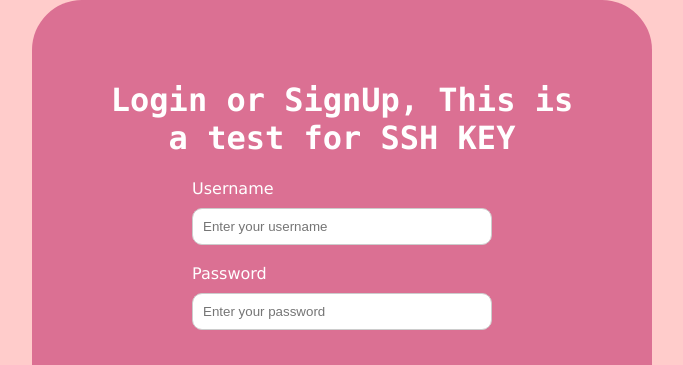
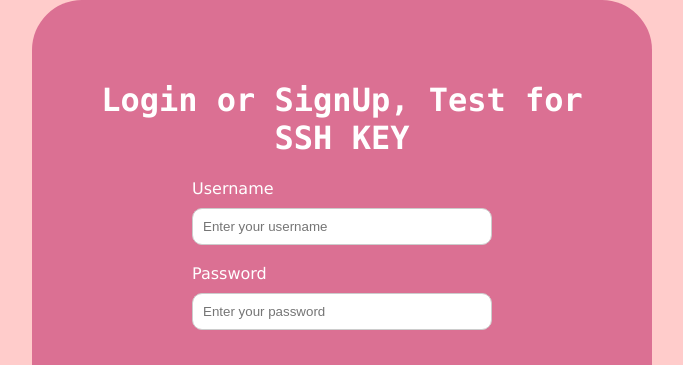
Before and after one commit to Lauren-McMullen/PokemonWebApp, a website: page public/login.html in a window 1280 px wide. Shown: the top 365 px of the page, without its empty margins (298-981 px from the left). Drawn offline with Linux system fonts and the light colour scheme.

Commit message:
Change the title of login.html homepage

```diff
--- a/public/login.html
+++ b/public/login.html
@@ -9,7 +9,7 @@
 
 <body class="login-body">
     <div class="login_div">
-        <h1>Login or SignUp, This is a test for SSH KEY</h1>
+        <h1>Login or SignUp, Test for SSH KEY</h1>
         <form>
             <div class="username">
                 <label for="username">Username</label>
```
